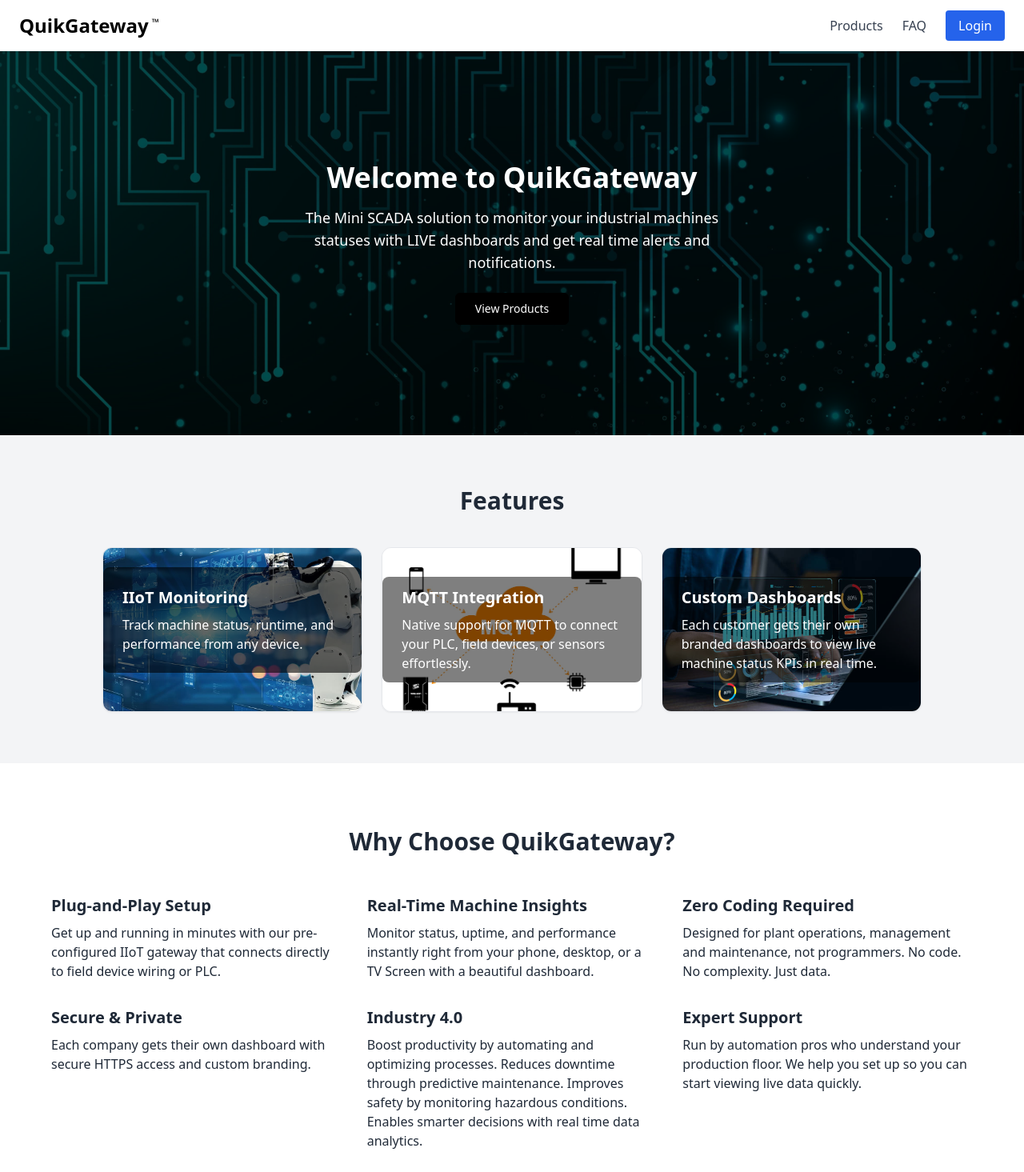
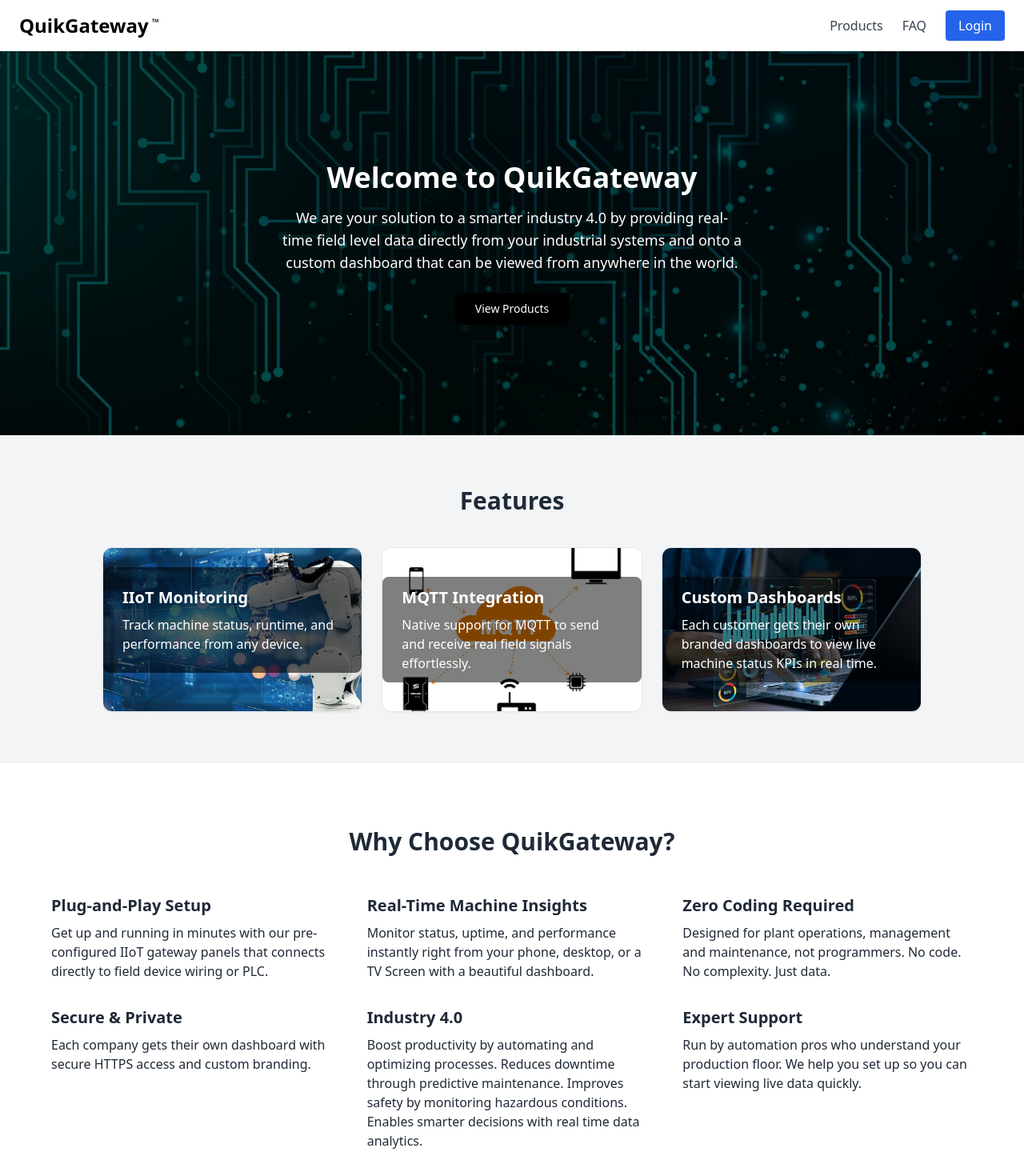
Before and after one commit to domcruz4/quikgateway-site, a Next.js app: page / in a window 1280 px wide. Shown: the top 1465 px of the page at 80% size. Built offline with nearby package versions, Linux system fonts and the light colour scheme.

Commit message:
Updated logo

```diff
--- a/src/app/page.tsx
+++ b/src/app/page.tsx
@@ -18,7 +18,7 @@ export default function Home() {
   <div className="relative z-10 text-center px-4">
     <h1 className="text-4xl font-bold mb-4">Welcome to QuikGateway</h1>
     <p className="text-lg mb-6 max-w-xl mx-auto">
-      The Mini SCADA solution to monitor your industrial machines statuses with LIVE dashboards and get real time alerts and notifications.
+      We are your solution to a smarter industry 4.0 by providing real-time field level data directly from your industrial systems and onto a custom dashboard that can be viewed from anywhere in the world.
     </p>
     <Link href="/products">
       <Button className="px-6 py-2 bg-black text-white border border-black hover:bg-gray-900">
@@ -53,7 +53,7 @@ export default function Home() {
   <CardContent className="relative z-10 p-6">
     <h3 className="text-xl font-semibold mb-2">MQTT Integration</h3>
     <p>
-      Native support for MQTT to connect your PLC, field devices, or sensors effortlessly.
+      Native support for MQTT to send and receive real field signals effortlessly.
     </p>
   </CardContent>
 </Card>
@@ -85,7 +85,7 @@ export default function Home() {
         <div className="grid md:grid-cols-3 gap-8 max-w-6xl mx-auto text-left">
           <div>
             <h3 className="text-xl font-semibold mb-2">Plug-and-Play Setup</h3>
-            <p>Get up and running in minutes with our pre-configured IIoT gateway that connects directly to field device wiring or PLC.</p>
+            <p>Get up and running in minutes with our pre-configured IIoT gateway panels that connects directly to field device wiring or PLC.</p>
           </div>
           <div>
             <h3 className="text-xl font-semibold mb-2">Real-Time Machine Insights</h3>
```
